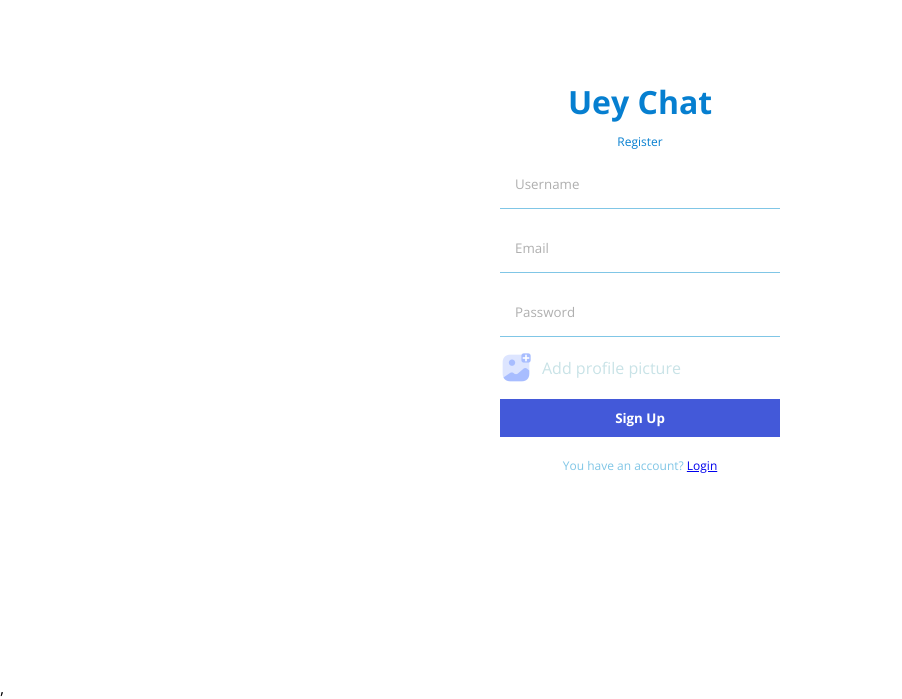
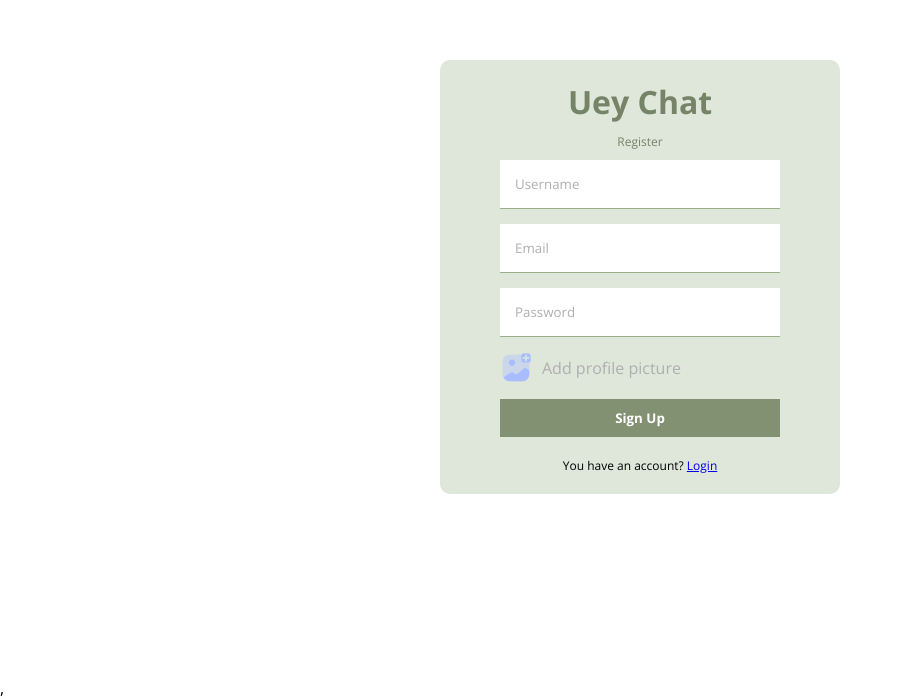
Before and after one commit to DukeBWard/firebase_chat_app, a React (Vite) app: page /register in a window 1280 px wide. Shown: the part 123-822 px from the top of the page, without its empty margins (0-902 px from the left). Built offline with nearby package versions, Linux system fonts and the light colour scheme; no server answers.

Commit message:
added style changes to green; '

```diff
--- a/src/components/Chat.jsx
+++ b/src/components/Chat.jsx
@@ -13,8 +13,6 @@ const Chat = () => {
       <div className="chatInfo">
         <span>{data.user?.displayName}</span>
         <div className="chatIcons">
-          <img src={Add} alt="" />
-          <img src={More} alt="" />
         </div>
       </div>
       <Messages />
--- a/src/components/Input.jsx
+++ b/src/components/Input.jsx
@@ -5,6 +5,7 @@ import { AuthContext } from "../context/AuthContext";
 import { ChatContext } from "../context/ChatContext";
 import {
   arrayUnion,
+  collectionGroup,
   doc,
   serverTimestamp,
   Timestamp,
@@ -74,12 +75,15 @@ const Input = () => {
     setimg(null);
   };
 
+  const handleKey = (e) => {
+    e.code === "Enter" && handleSend();
+  };
+
   return (
     <div className='input'>
-      <input type="text" placeholder='Type your message' onChange={e=>setText(e.target.value)}
+      <input type="text" placeholder='Type your message'  onKeyDown={handleKey} onChange={e=>setText(e.target.value) }
       value={text}/>
       <div className="send">
-        <img src={Attach} alt="" />
         <input type="file" style={{display:"none"}} id="file" onChange={e=>setimg(e.target.files[0])}/>
         <label htmlFor="file">
           <img src={Img} alt="" />
--- a/src/style.scss
+++ b/src/style.scss
@@ -16,6 +16,12 @@
     }
 }
 
+$green1: #758467;
+$green2: #819171;
+$green3: #9caf88;
+$green4: #cbd5c0;
+$green5: #dfe6da;
+
 .formContainer {
     background-color: white;
     height: 100vh;
@@ -24,7 +30,7 @@
     justify-content: center;
 
     .formWrapper {
-        background-color: white;
+        background-color: $green5;
         padding: 20px 60px;
         border-radius: 10px;
         display: flex;
@@ -33,13 +39,13 @@
         align-items: center;
 
         .logo {
-            color: #067fd0;
+            color: $green1;
             font-weight: bold;
             font-size: 32px;
         }
 
         .title {
-            color: #067fd0;
+            color: $green1;
             font-size: 12px;
         }
 
@@ -52,14 +58,14 @@
                 padding: 15px;
                 border: none;
                 width: 250px;
-                border-bottom: 1px solid #80c6e6;
+                border-bottom: 1px solid $green3;
                 &::placeholder {
                     color: rgb(175,175,175);
                 }
             }
 
             button {
-                background-color: #4359d9;
+                background-color: $green2;
                 color: white;
                 padding: 10px;
                 font-weight: bold;
@@ -71,7 +77,7 @@
                 display: flex;
                 align-items: center;
                 gap: 10px;
-                color: #c9e3e7;
+                color: rgb(175,175,175);
                 font-size: 12;
                 cursor: pointer;
             }
@@ -82,7 +88,7 @@
         }
 
         p {
-            color: #80c6e6;
+            color: black;
             font-size: 12px;
             margin-top: 10px;
         }
@@ -109,17 +115,17 @@
 
         .sidebar {
             flex: 1;
-            background-color: #067fd0;
+            background-color: $green2;
             position: relative;
 
             .navbar {
                 display: flex;
                 align-items: center;
-                background-color: #223bc9;
+                background-color: $green1;
                 height: 50px;
                 padding: 10px;
                 justify-content: space-between;
-                color: #c9e3e7;
+                color: white;
 
                 .logo {
                     font-weight: bold;
@@ -133,7 +139,7 @@
                     gap:10px;
 
                     img {
-                        background-color: #c9e3e7;
+                        background-color: white;
                         height: 24px;
                         width: 24px;
                         border-radius: 50%;
@@ -141,8 +147,8 @@
                     }
 
                     button {
-                        background-color: #4359d9;
-                        color: #c9e3e7;
+                        background-color: $green2;
+                        color: white;
                         font-size: 10px;
                         border: none;
                         cursor: pointer;
@@ -181,7 +187,7 @@
                 cursor: pointer;
 
                 &:hover {
-                    background-color: #223bc9;
+                    background-color: $green1;
                 }
 
                 img {
@@ -198,7 +204,7 @@
                     }
                     p {
                         font-size: 14px;
-                        color: lightgray
+                        color: white
                     }
                 }
             }
@@ -209,12 +215,12 @@
 
             .chatInfo {
                 height: 50px;
-                background-color: #e63b60;
+                background-color: $green3;
                 display: flex;
                 align-items: center;
                 justify-content: space-between;
                 padding: 10px;
-                color: lightgray;
+                color: white;
             }
 
             .chatIcons {
@@ -228,7 +234,7 @@
             }
 
             .messages {
-                background-color: #ffabbd;
+                background-color: $green5;
                 padding: 10px;
                 height: calc(100% - 160px);
                 overflow-x: hidden;
@@ -279,7 +285,7 @@
                             align-items: flex-end;
 
                             p {
-                                background: #e63b60;
+                                background: $green1;
                                 color: white;
                                 border-radius: 10px 0 10px 10px;
                                 max-width: max-content;
@@ -323,7 +329,7 @@
                         border: none;
                         padding: 10px 15px;
                         color:white;
-                        background-color: #4359d9;
+                        background-color: $green2;
                     }
                 }
             }
```
Also changed, not shown: 1 other file (tests, documents, lock files or other folders).
